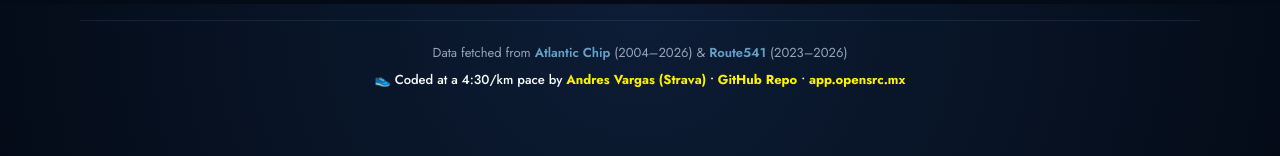
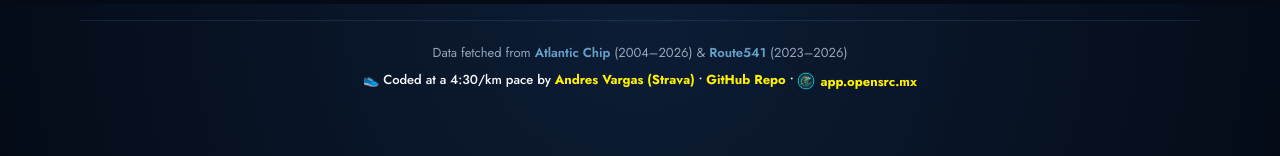
Before and after one commit to zodman/ns-running-results, a React (Vite) app: page / in a window 1280 px wide. Shown: the part 796-952 px from the top of the page. Built offline with nearby package versions, Linux system fonts and the light colour scheme; what pocketbase would draw is missing.

Commit message:
Add official app.opensrc.mx icon next to footer link

```diff
--- a/src/SiteFooter.jsx
+++ b/src/SiteFooter.jsx
@@ -28,8 +28,14 @@ export default function SiteFooter() {
           GitHub Repo
         </a>
         <span> • </span>
-        <a href="https://app.opensrc.mx/" target="_blank" rel="noreferrer">
-          app.opensrc.mx
+        <a
+          className="footer-brand-link"
+          href="https://app.opensrc.mx/"
+          target="_blank"
+          rel="noreferrer"
+        >
+          <img src="/logos/opensrc.png" alt="app.opensrc.mx" className="footer-brand-icon" />
+          <span>app.opensrc.mx</span>
         </a>
       </div>
     </footer>
--- a/src/styles.css
+++ b/src/styles.css
@@ -3610,3 +3610,18 @@ h1, h2, h3, .landing-title, .big-number, .feed-metric, .chart-big, .progress-big
     height: 40px;
   }
 }
+
+.footer-brand-link {
+  display: inline-flex;
+  align-items: center;
+  gap: 5px;
+  vertical-align: middle;
+}
+
+.footer-brand-icon {
+  width: 18px;
+  height: 18px;
+  border-radius: 4px;
+  object-fit: contain;
+  display: inline-block;
+}
```
Also changed, not shown: public/logos/opensrc.png (added).
